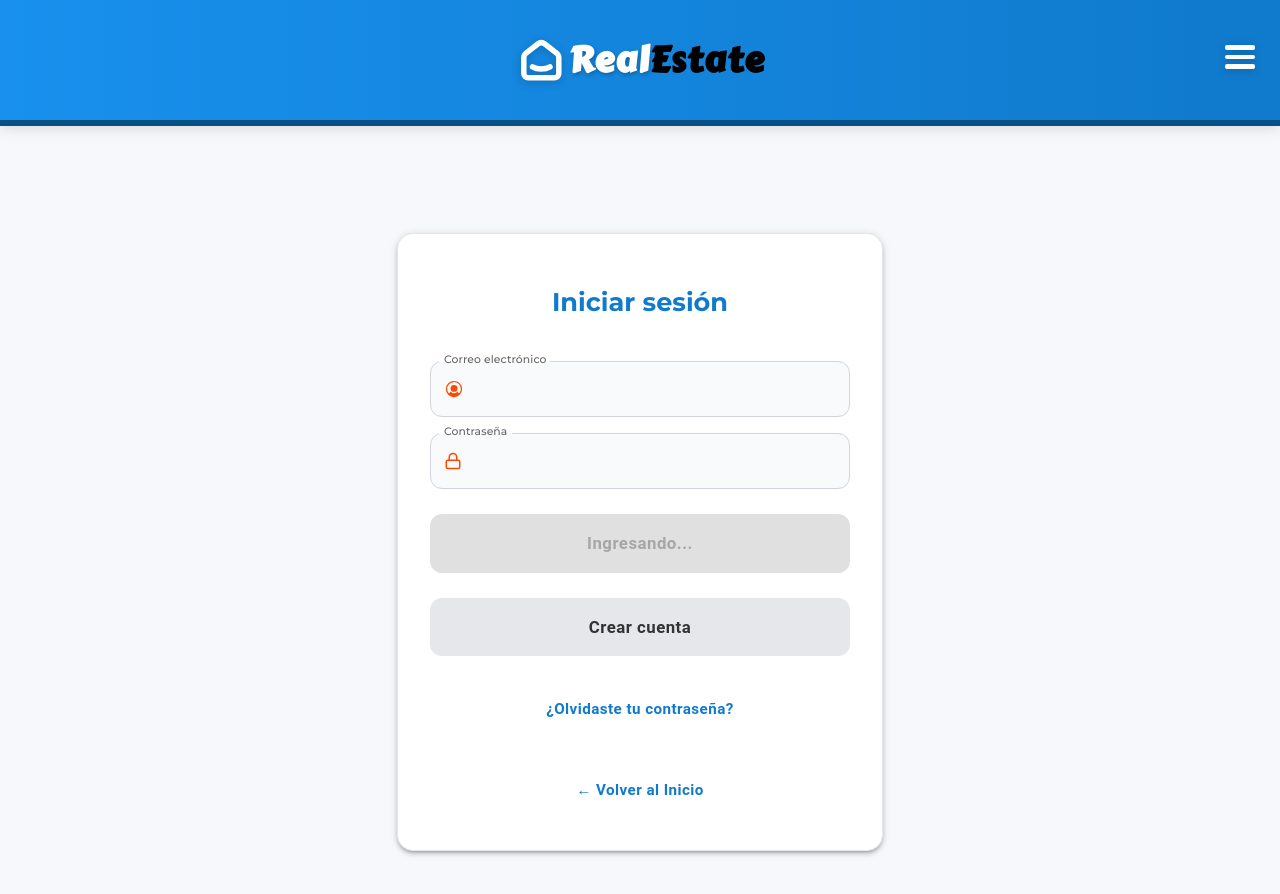
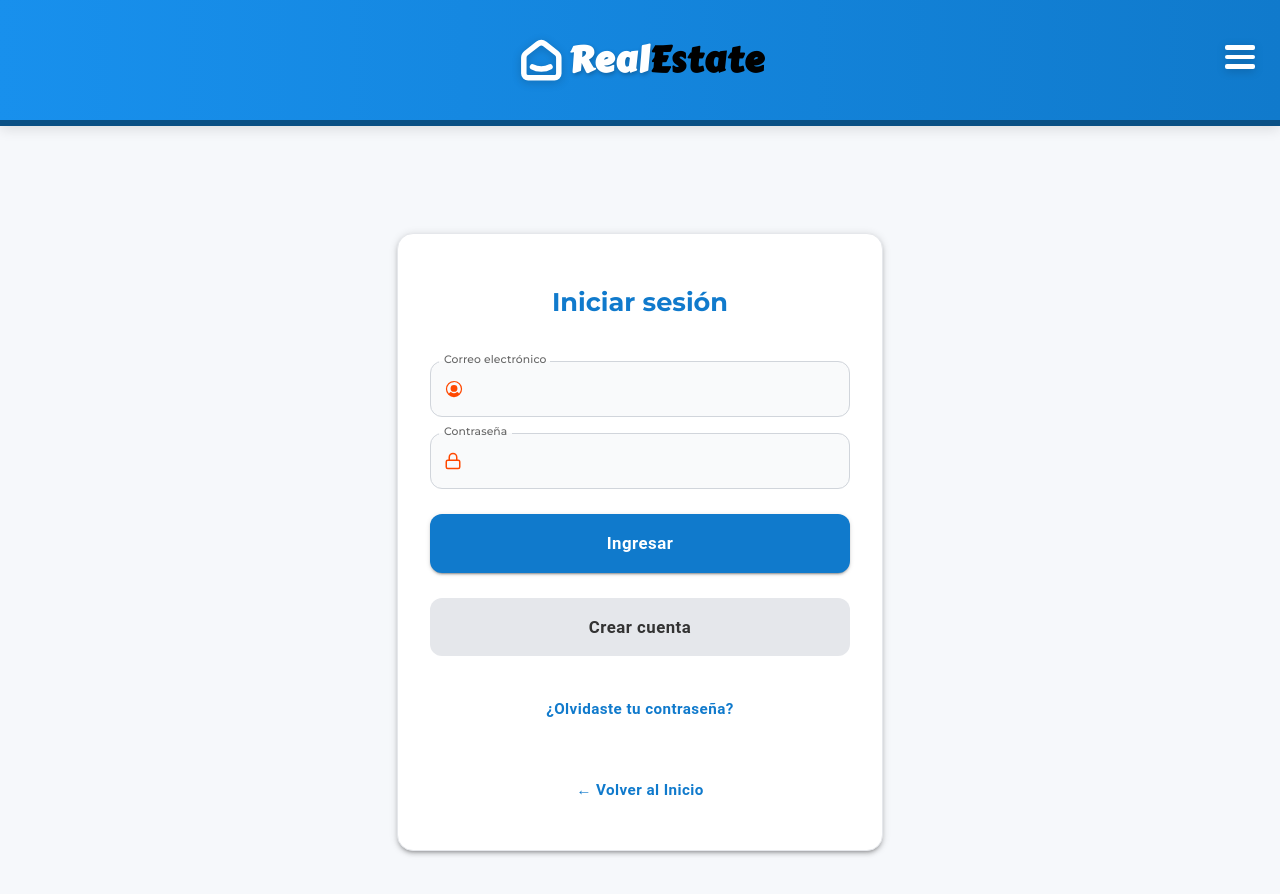
Before and after one commit to jorgelmunozp/realestate.app, a React (Create React App) app: page /realestate.app/login in a window 1280 px wide. Shown: the top 894 px of the page. Built offline with nearby package versions, Linux system fonts and the light colour scheme; no server answers.

Commit message:
setLoading

```diff
--- a/src/modules/auth/login/Login.js
+++ b/src/modules/auth/login/Login.js
@@ -14,7 +14,7 @@ export const Login = () => {
   const navigate = useNavigate();
   const dispatch = useDispatch();
   const [form, setForm] = useState({ email: '', password: '' });
-  const [loading, setLoading] = useState(true);
+  const [loading, setLoading] = useState(false);
 
   const handleChange = (e) => {
     const { name, value } = e.target;
@@ -29,6 +29,7 @@ export const Login = () => {
     }
 
     try {
+      setLoading;(true);
       const result = await dispatch(loginUser({ email, password }));
       if (!result.ok) {
         Swal.fire({
--- a/src/modules/auth/register/Register.js
+++ b/src/modules/auth/register/Register.js
@@ -13,7 +13,7 @@ const registerEndpoint = process.env.REACT_APP_ENDPOINT_REGISTER.trim();
 export const Register = () => {
   const navigate = useNavigate();
   const [form, setForm] = useState({ name: '', email: '', password: '' });
-  const [loading, setLoading] = useState(true);
+  const [loading, setLoading] = useState(false);
 
   const handleChange = (e) => {
     const { name, value } = e.target;
@@ -29,6 +29,7 @@ export const Register = () => {
     }
 
     try {
+      setLoading(true);
       const response = await api.post(registerEndpoint, { name, email, password });
 
       if (response.status >= 200 && response.status < 300) {
```
